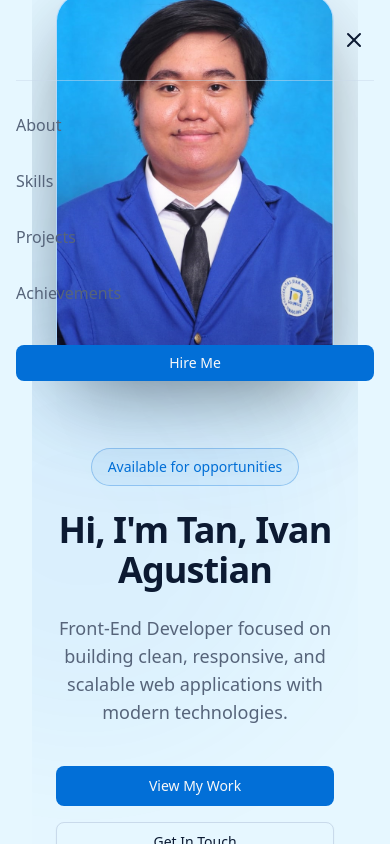
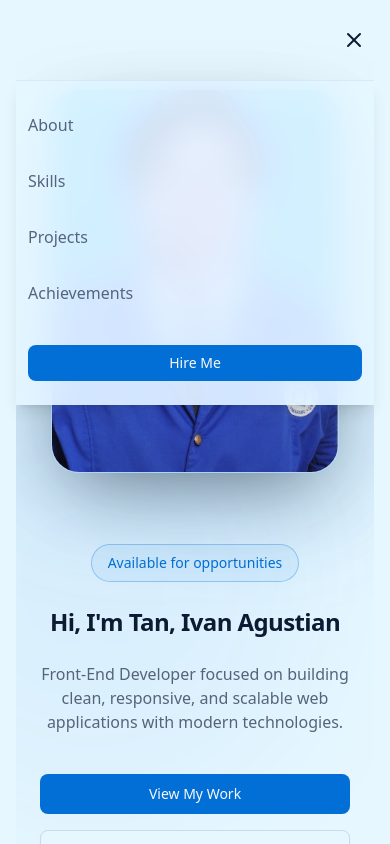
Before and after one commit to TanIvanAgustian/my-portofolio, a Next.js app: page / in a window 390 px wide. Both pictures are taken after a click on the button 354 px from the left and 40 px from the top of the page. Shown: the top 844 px of the page. Built offline with nearby package versions, Linux system fonts and the light colour scheme.

Commit message:
add: mobile version

```diff
--- a/src/app/page.tsx
+++ b/src/app/page.tsx
@@ -10,7 +10,7 @@ export default function Home() {
   return (
     <div className="min-h-screen bg-background">
       <Navbar />
-      <div className="px-8">
+      <div className="md:px-8 px-4 md:pt-0 pt-8">
         <HeroSection />
         <AboutSection />
         <SkillsSection />
--- a/src/components/AboutSection.tsx
+++ b/src/components/AboutSection.tsx
@@ -28,7 +28,7 @@ const AboutSection = () => {
   ];
 
   return (
-    <section id="about" className="py-32 relative" ref={ref}>
+    <section id="about" className="md:py-32 py-16 relative" ref={ref}>
       <div className="section-container">
         <motion.div
           className="text-center mb-16"
@@ -36,19 +36,19 @@ const AboutSection = () => {
           animate={isInView ? { opacity: 1, y: 0 } : {}}
           transition={{ duration: 0.6 }}
         >
-          <span className="text-primary font-medium mb-4 block">About Me</span>
-          <h2 className="text-4xl md:text-5xl font-bold mb-6">
+          <span className="text-primary font-medium mb-4 block md:text-base text-xs">About Me</span>
+          <h2 className="text-2xl md:text-5xl font-bold mb-6">
             Passionate about creating
             <br />
             <span className="gradient-text">digital excellence</span>
           </h2>
-          <p className="text-muted-foreground text-lg max-w-2xl mx-auto">
+          <p className="text-muted-foreground md:text-lg text-sm max-w-2xl mx-auto">
             I'm a developer with 2+ years of experience building web applications and digital products. I specialize in React, TypeScript, and modern
             web technologies to create fast, accessible, and beautiful websites.
           </p>
         </motion.div>
 
-        <div className="grid md:grid-cols-3 gap-6">
+        <div className="grid md:grid-cols-3 md:gap-6 gap-3">
           {features.map((feature, index) => (
             <motion.div
               key={feature.title}
@@ -60,8 +60,8 @@ const AboutSection = () => {
               <div className="w-14 h-14 rounded-xl bg-primary/10 flex items-center justify-center mx-auto mb-6 group-hover:bg-primary/20 transition-colors">
                 <feature.icon className="w-7 h-7 text-primary" />
               </div>
-              <h3 className="text-xl font-semibold mb-3">{feature.title}</h3>
-              <p className="text-muted-foreground">{feature.description}</p>
+              <h3 className="md:text-xl text-base font-semibold md:mb-3 mb-1">{feature.title}</h3>
+              <p className="text-muted-foreground md:text-base text-sm">{feature.description}</p>
             </motion.div>
           ))}
         </div>
--- a/src/components/HeroSection.tsx
+++ b/src/components/HeroSection.tsx
@@ -7,7 +7,7 @@ import Image from "next/image";
 
 const HeroSection = () => {
   return (
-    <section className="relative min-h-screen flex items-center overflow-hidden">
+    <section className="relative min-h-screen flex items-center overflow-hidden md:py-0 py-16">
       {/* Background gradient */}
       <div className="absolute inset-0 hero-gradient" />
 
@@ -33,11 +33,11 @@ const HeroSection = () => {
             transition={{ duration: 0.6 }}
           >
             {/* Glow background */}
-            <div className="absolute -inset-4 rounded-[2rem] bg-gradient-to-tr from-primary/30 via-primary/10 to-transparent blur-3xl opacity-70" />
+            <div className="absolute -inset-4 rounded-[2rem] bg-linear-to-t from-primary/30 via-primary/10 to-transparent blur-3xl opacity-70" />
 
             {/* Floating card */}
             <motion.div
-              className="relative w-72 h-96 md:w-80 md:h-[30rem]"
+              className="relative w-72 h-96 md:w-80 md:h-120"
               animate={{ y: [0, -8, 0] }}
               transition={{ duration: 6, repeat: Infinity, ease: "easeInOut" }}
             >
@@ -45,7 +45,7 @@ const HeroSection = () => {
                 <Image src="/Photo.jpeg" alt="Tan Ivan Agustian" fill className="object-cover" priority />
 
                 {/* subtle overlay */}
-                <div className="absolute inset-0 bg-gradient-to-t from-black/20 via-transparent to-transparent" />
+                <div className="absolute inset-0 bg-linear-to-t from-black/20 via-transparent to-transparent" />
               </div>
             </motion.div>
           </motion.div>
@@ -61,7 +61,7 @@ const HeroSection = () => {
             </motion.span>
 
             <motion.h1
-              className="text-4xl md:text-6xl xl:text-7xl font-bold mb-6 tracking-tight"
+              className="text-2xl md:text-6xl xl:text-7xl font-bold mb-6 tracking-tight"
               initial={{ opacity: 0, y: 20 }}
               animate={{ opacity: 1, y: 0 }}
               transition={{ delay: 0.1 }}
@@ -70,7 +70,7 @@ const HeroSection = () => {
             </motion.h1>
 
             <motion.p
-              className="text-lg md:text-xl text-muted-foreground mb-10"
+              className="text-base md:text-xl text-muted-foreground mb-10"
               initial={{ opacity: 0, y: 20 }}
               animate={{ opacity: 1, y: 0 }}
               transition={{ delay: 0.2 }}
@@ -138,7 +138,11 @@ const HeroSection = () => {
       </div>
 
       {/* Scroll indicator */}
-      <motion.div className="absolute bottom-10 left-1/2 -translate-x-1/2" animate={{ y: [0, 10, 0] }} transition={{ duration: 2, repeat: Infinity }}>
+      <motion.div
+        className="md:block hidden absolute bottom-10 left-1/2 -translate-x-1/2"
+        animate={{ y: [0, 10, 0] }}
+        transition={{ duration: 2, repeat: Infinity }}
+      >
         <ArrowDown className="w-6 h-6 text-muted-foreground" />
       </motion.div>
     </section>
--- a/src/components/Navbar.tsx
+++ b/src/components/Navbar.tsx
@@ -46,7 +46,15 @@ const Navbar = () => {
                 {link.name}
               </a>
             ))}
-            <Button size="sm">Hire Me</Button>
+            <Button size="sm">
+              <a
+                href="https://mail.google.com/mail/?view=cm&fs=1&to=tanivanagustian@gmail.com&su=Frontend%20Developer%20Opportunity&body=Hello%20Ivan,%0D%0A%0D%0AI%20am%20interested%20in%20discussing%20a%20Frontend%20Developer%20opportunity%20with%20you.%0D%0A%0D%0ACompany:%0D%0APosition:%0D%0AContact:%0D%0A%0D%0ABest%20regards,"
+                target="_blank"
+                rel="noopener noreferrer"
+              >
+                Hire Me
+              </a>
+            </Button>
           </div>
 
           {/* Mobile Menu Button */}
@@ -58,7 +66,14 @@ const Navbar = () => {
         {/* Mobile Navigation */}
         {isMobileMenuOpen && (
           <motion.div
-            className="md:hidden py-6 border-t border-border/50"
+            className="
+      md:hidden
+      py-6 px-3
+      border-t border-border/50
+      bg-background/90
+      backdrop-blur-lg
+      shadow-lg
+    "
             initial={{ opacity: 0, y: -20 }}
             animate={{ opacity: 1, y: 0 }}
             transition={{ duration: 0.2 }}
@@ -74,7 +89,15 @@ const Navbar = () => {
                   {link.name}
                 </a>
               ))}
-              <Button className="mt-4">Hire Me</Button>
+              <Button className="mt-4" asChild>
+                <a
+                  href="https://mail.google.com/mail/?view=cm&fs=1&to=tanivanagustian@gmail.com&su=Frontend%20Developer%20Opportunity&body=Hello%20Ivan,%0D%0A%0D%0AI%20am%20interested%20in%20discussing%20a%20Frontend%20Developer%20opportunity%20with%20you.%0D%0A%0D%0ACompany:%0D%0APosition:%0D%0AContact:%0D%0A%0D%0ABest%20regards,"
+                  target="_blank"
+                  rel="noopener noreferrer"
+                >
+                  Hire Me
+                </a>
+              </Button>
             </div>
           </motion.div>
         )}
--- a/src/components/SkillsSection.tsx
+++ b/src/components/SkillsSection.tsx
@@ -73,7 +73,7 @@ const SkillsSection = () => {
   const isInView = useInView(ref, { once: true, margin: "-100px" });
 
   return (
-    <section id="skills" className="py-32 relative bg-secondary/30" ref={ref}>
+    <section id="skills" className="md:py-32 py-16 relative bg-secondary/30" ref={ref}>
       <div className="section-container">
         <motion.div
           className="text-center mb-16"
@@ -81,14 +81,14 @@ const SkillsSection = () => {
           animate={isInView ? { opacity: 1, y: 0 } : {}}
           transition={{ duration: 0.6 }}
         >
-          <span className="text-primary font-medium mb-4 block">Skills</span>
-          <h2 className="text-4xl md:text-5xl font-bold mb-6">
+          <span className="text-primary font-medium mb-4 block md:text-base text-xs">Skills</span>
+          <h2 className="text-2xl md:text-5xl font-bold mb-6">
             Technologies I <span className="gradient-text">work with</span>
           </h2>
         </motion.div>
 
         {/* Skills bars */}
-        <div className="grid md:grid-cols-2 gap-8 mb-16">
+        <div className="grid md:grid-cols-2 md:gap-8 gap-4 mb-16">
           {skills.map((skill, index) => (
             <motion.div
               key={skill.name}
@@ -97,7 +97,7 @@ const SkillsSection = () => {
               transition={{ duration: 0.6, delay: index * 0.05 }}
             >
               <div className="flex justify-between mb-2">
-                <span className="font-medium">{skill.name}</span>
+                <span className="font-medium md:text-base text-sm">{skill.name}</span>
                 <span className="text-muted-foreground">{skill.level}%</span>
               </div>
               <div className="h-2 bg-secondary rounded-full overflow-hidden">
@@ -122,7 +122,7 @@ const SkillsSection = () => {
           {technologies.map((tech, index) => (
             <motion.span
               key={tech}
-              className="px-4 py-2 bg-secondary border border-border rounded-full text-sm font-medium hover:border-primary/50 hover:bg-primary/5 transition-colors cursor-default"
+              className="px-4 py-2 bg-secondary border border-border rounded-full md:text-sm text-xs font-medium hover:border-primary/50 hover:bg-primary/5 transition-colors cursor-default"
               initial={{ opacity: 0, scale: 0.8 }}
               animate={isInView ? { opacity: 1, scale: 1 } : {}}
               transition={{ duration: 0.4, delay: 0.5 + index * 0.03 }}
```
Also changed, not shown: src/components/AchievementsSection.tsx (+17 -14 lines), src/components/ProjectsSection.tsx (+9 -21 lines).
